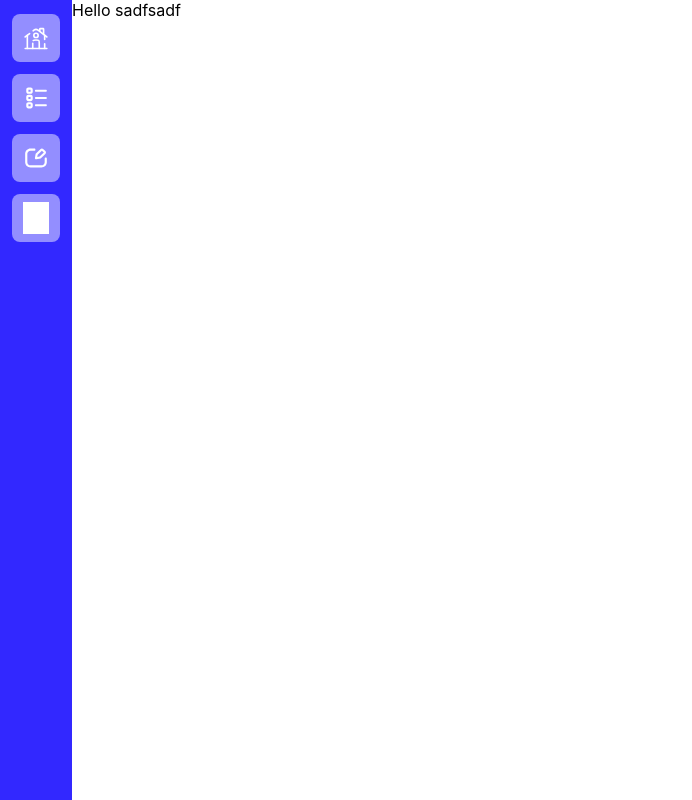
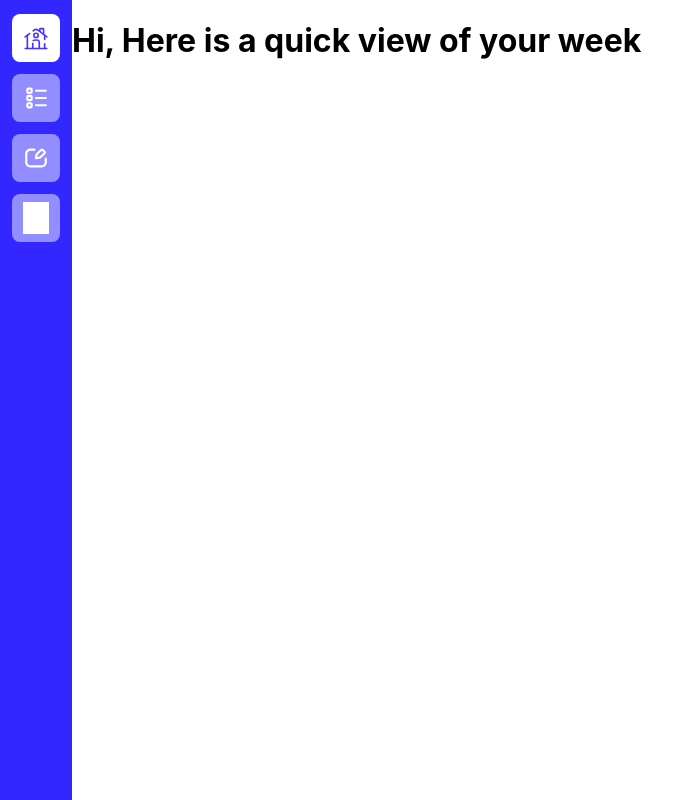
Before and after one commit to DanThePanMan/react-habit-tracker, a React (Create React App) app: page / in a window 1280 px wide. Shown: the whole page, without its empty margins (0-692 px from the left). Built offline with nearby package versions, Linux system fonts and the light colour scheme; grey boxes are pictures that could not be loaded.

Commit message:
Make Sidebar Functional to switch pages

```diff
--- a/src/App.js
+++ b/src/App.js
@@ -1,6 +1,13 @@
 import { BrowserRouter as Router, Routes, Route } from "react-router-dom";
+
 import SideBar from "./Components/SideBar";
 import Home from "./Pages/Home";
+import Schedule from "./Pages/Schedule";
+import Search from "./Pages/Search";
+import NewHabit from "./Pages/NewHabit";
+import NotFound from "./Pages/NotFound";
+
+
 import classes from "./App.module.css";
 
 function App() {
@@ -10,6 +17,10 @@ function App() {
         <SideBar />
         <Routes>
           <Route path="/" element={<Home />} />
+          <Route path="/schedule" element={<Schedule />} />
+          <Route path="/new" element={<NewHabit />} />
+          <Route path="/search" element={<Search />} />
+          <Route path="*" element={<NotFound />} />
         </Routes>
       </Router>
     </div>
--- a/src/Components/SideBar.jsx
+++ b/src/Components/SideBar.jsx
@@ -4,22 +4,26 @@ import ListIcon from "../Icon/ListIcon.svg"
 import NewIcon from "../Icon/NewIcon.svg"
 import SearchIcon from "../Icon/SearchIcon.svg"
 
+import { useNavigate, useLocation } from "react-router-dom";
+
 function SideBar() {
 
+  const navigate = useNavigate();
+  const location = useLocation();
 
   return (
     <div className={classes.Background}>
       <div className={classes.TopGroup}>
-        <button className={classes.customButton}>
+        <button className={`${classes.customButton} ${location.pathname === "/" ? classes.active : ""}`} onClick={() => {navigate("/")}}>
           <img className={classes.icon} src={HomeIcon} alt="Home Icon"></img>
         </button>
-        <button className={classes.customButton}>
+        <button className={`${classes.customButton} ${location.pathname === "/schedule" ? classes.active : ""}`} onClick={() => {navigate("/schedule")}}>
           <img className={classes.icon} src={ListIcon} alt="List Icon"></img>
         </button>
-        <button className={classes.customButton}>
+        <button className={`${classes.customButton} ${location.pathname === "/new" ? classes.active : ""}`} onClick={() => {navigate("/new")}}>
           <img className={classes.icon} src={NewIcon} alt="New Icon"></img>
         </button>
-        <button className={classes.customButton}>
+        <button className={`${classes.customButton} ${location.pathname === "/search" ? classes.active : ""}`} onClick={() => {navigate("/search")}}>
           <img className={classes.icon} src={SearchIcon} alt="Search Icon"></img>
         </button>
       </div>
--- a/src/Components/SideBar.module.css
+++ b/src/Components/SideBar.module.css
@@ -18,6 +18,7 @@
 }
 
 Button{
+    transition: 0.2s;
     display: flex;
     align-items: center;
     justify-content: center;
@@ -32,6 +33,7 @@ Button{
 }
 
 .customButton .icon{
+    transition: 0.2s;
     width: 70%;
     height: 70%;
     filter: brightness(0) invert(1);
@@ -39,11 +41,23 @@ Button{
 
 
 .customButton:hover .icon{
+    transition: 0.2s;
     filter: invert(10%) sepia(77%) saturate(7451%) hue-rotate(249deg) brightness(114%) contrast(108%);
 }
 
 
 button:hover {
+    transition: 0.2s;
     background-color: white;
 
 }
+
+
+
+.customButton.active .icon {
+    filter: invert(10%) sepia(77%) saturate(7451%) hue-rotate(249deg) brightness(114%) contrast(108%)
+}
+
+button.active{
+    background-color: white;
+}
--- a/src/Pages/Home.jsx
+++ b/src/Pages/Home.jsx
@@ -1,7 +1,12 @@
 
 
 function Home(){
-    return <div>Hello sadfsadf</div>
+    return (
+        <div>
+            <h1>Hi, Here is a quick view of your week</h1>
+            <div></div>
+        </div>
+    )
 }
 
 export default Home;
--- a/src/Pages/NewHabit.jsx
+++ b/src/Pages/NewHabit.jsx
@@ -0,0 +1,11 @@
+
+
+function NewHabit(){
+    return (
+        <div>
+            <form></form>
+        </div>
+    )
+}
+
+export default NewHabit;
--- /dev/null
+++ b/src/Pages/NotFound.jsx
@@ -0,0 +1,12 @@
+
+
+function NotFound(){
+    return (
+        <div>
+            <h1>Error: page not found</h1>
+
+        </div>
+    )
+}
+
+export default NotFound;
--- a/src/Pages/Schedule.jsx
+++ b/src/Pages/Schedule.jsx
@@ -0,0 +1,11 @@
+
+
+function Schedule(){
+    return (
+        <div>
+            <h2>Monday</h2>
+        </div>
+    )
+}
+
+export default Schedule;
--- a/src/Pages/Search.jsx
+++ b/src/Pages/Search.jsx
@@ -0,0 +1,11 @@
+
+
+function Search(){
+    return (
+        <div>
+            <form></form>
+        </div>
+    )
+}
+
+export default Search;
```
Also changed, not shown: 1 other file (tests, documents, lock files or other folders).
